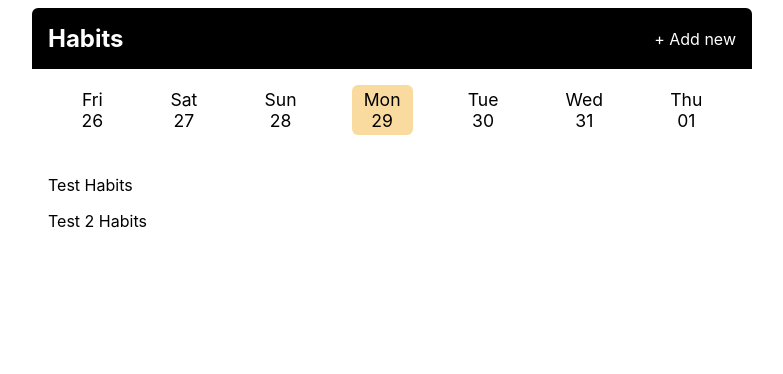
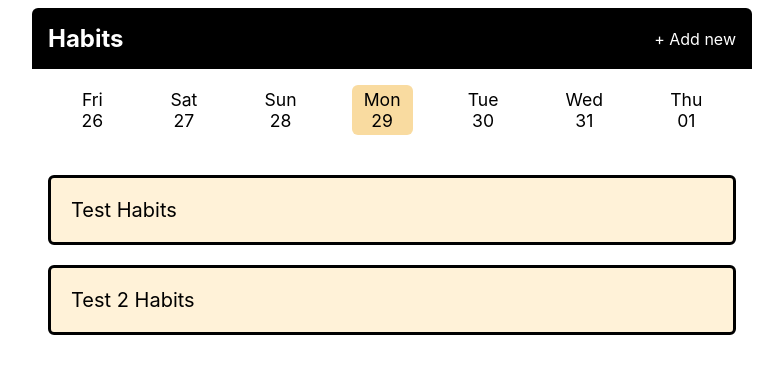
Before and after one commit to Socrates-Programmer/Habit_Tracker, a Flask app: page / in a window 1280 px wide. Shown: the top 374 px of the page, without its empty margins (248-1031 px from the left). Run offline with Flask 3, Linux system fonts and the light colour scheme.

Commit message:
Estilos de las tareas hechas por el usuario.

```diff
--- a/app.py
+++ b/app.py
@@ -1,8 +1,11 @@
-from flask import Flask, render_template,request
+from flask import Flask, render_template, request, redirect, url_for
 import datetime
+from collections import defaultdict
 
 app = Flask(__name__)
 habits = ["Test Habits", "Test 2 Habits"]
+completions = defaultdict(list)
+
 
 @app.context_processor
 def add_calc_date_range():
@@ -22,7 +25,11 @@ def index():
         selected_date = datetime.date.today()
 
     return render_template(
-        "index.html", habits = habits, title="Habit Tracker - Home", selected_date=selected_date
+        "index.html",
+        habits = habits,
+        title="Habit Tracker - Home",
+        selected_date=selected_date,
+        completions = completions[selected_date]
         )
 
 @app.route("/add", methods = ["GET", "POST"])
@@ -32,5 +39,17 @@ def add_habit():
         habits.append(request.form.get("habit"))
 
     return render_template(
-        "add_habit.html", title="Habit Tracker - Add Habit,", selected_date=datetime.date.today()
+        "add_habit.html",
+        title="Habit Tracker - Add Habit,",
+        selected_date=datetime.date.today()
         )
+
+
+@app.route('/complete', methods=["POST"])
+def complete():
+    date_string = request.form.get("date")
+    habit = request.form.get("habitName")
+    date = datetime.date.fromisoformat(date_string)
+    completions[date].append(habit)
+
+    return redirect(url_for("index", date=date_string))
--- a/static/css/main.css
+++ b/static/css/main.css
@@ -122,3 +122,61 @@ padding: 1rem;
     }
 
 }
+
+.habit {
+    display: flex;
+    flex-direction: row;
+    align-content: center;
+    justify-content: space-between;
+    font-size: 20px;
+    padding: 20px;
+    margin-bottom: 20px;
+    background-color: #fff2d8;
+    border: 3px solid black;
+    border-radius: 6px;
+}
+
+.ico_check {
+    width: 1em;
+
+}
+
+.font_track {
+    font-weight: bold;
+}
+
+.font_button {
+    font-size: 35px;
+}
+
+.habit__form {
+
+}
+
+.habit:not(.completed) {
+
+    padding: 0;
+}
+
+.habit:not(.completed):hover {
+
+    background-color: #e9cd87;
+}
+
+.habit__form {
+
+width: 100%;
+
+}
+
+.habit__button {
+    display: block;
+    width: 100%;
+    padding: 20px;
+    font-size: inherit;
+    font-family: inherit;
+    text-align: left;
+    border: none;
+    cursor: pointer;
+    background-color: unset;
+}
--- a/templates/index.html
+++ b/templates/index.html
@@ -1,15 +1,29 @@
 {% extends "layout.html" %}
 
 {% block main_content %}
-
-<section>
+    <section class="habit-list">
         {% for habit in habits %}
-        <div class="habit">
-            <p class="habit__name">
+            {% set completed = habit in completions %}
+            {% if completed %}
+            <div class="habit completed">
+                <p class="font_track">
                     {{ habit }}
                 </p>
+                <svg class="ico_check" xmlns="http://www.w3.org/2000/svg" viewBox="0 0 24 24">
+                    <path d="M20.285 2l-11.285 11.567-5.286-5.011-3.714 3.716 9 8.728 15-15.285z"/>
+                </svg>
             </div>
+            {% else %}
+            <div class="habit">
+                <form method="post" class="habit__form" action="{{ url_for('complete') }}">
+                    <input type="hidden" name="habitName" value="{{ habit }}">
+                    <input type="hidden" name="date" value="{{ selected_date }}">
+                    <button type="submit" class="habit__button">
+                        {{ habit }}
+                    </button>
+                </form>
+            </div>
+            {% endif %}
         {% endfor %}
     </section>
-
 {% endblock %}
```
Lines whose indentation alone changed are shown as unchanged.
